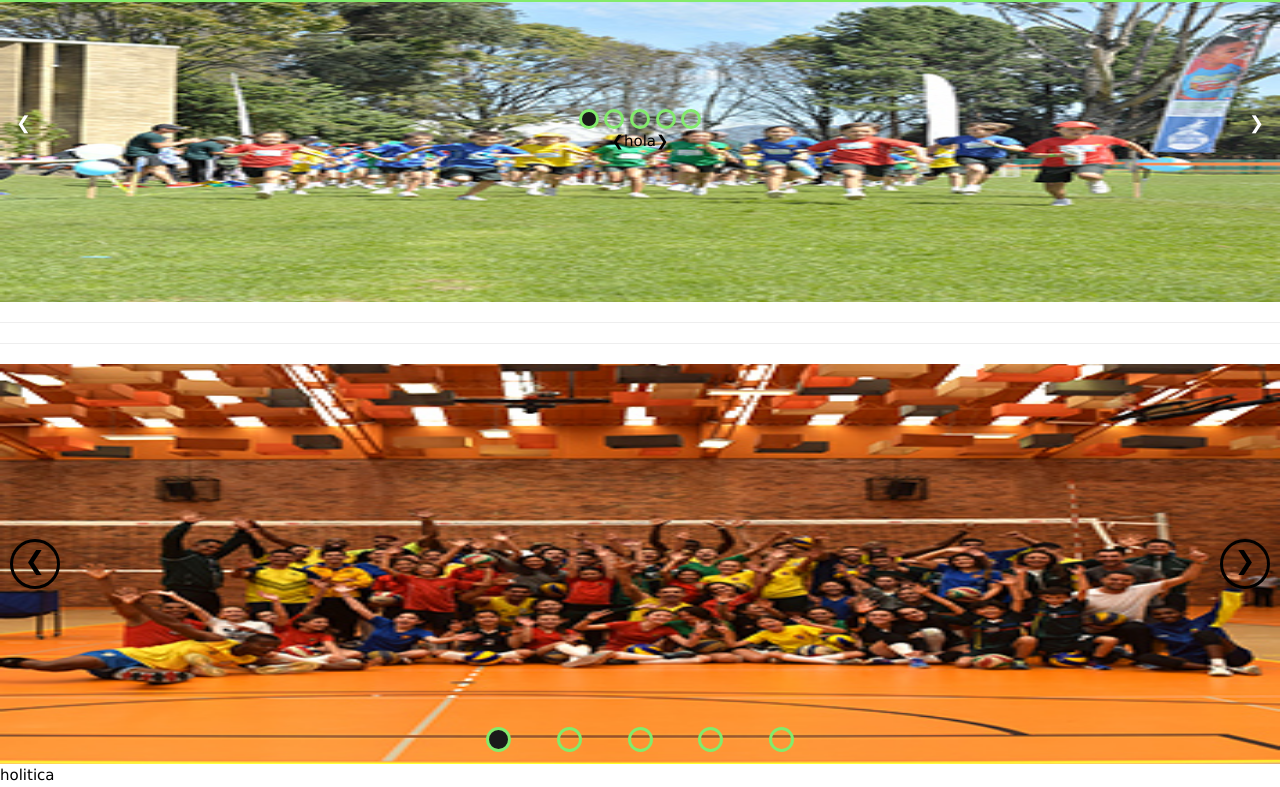
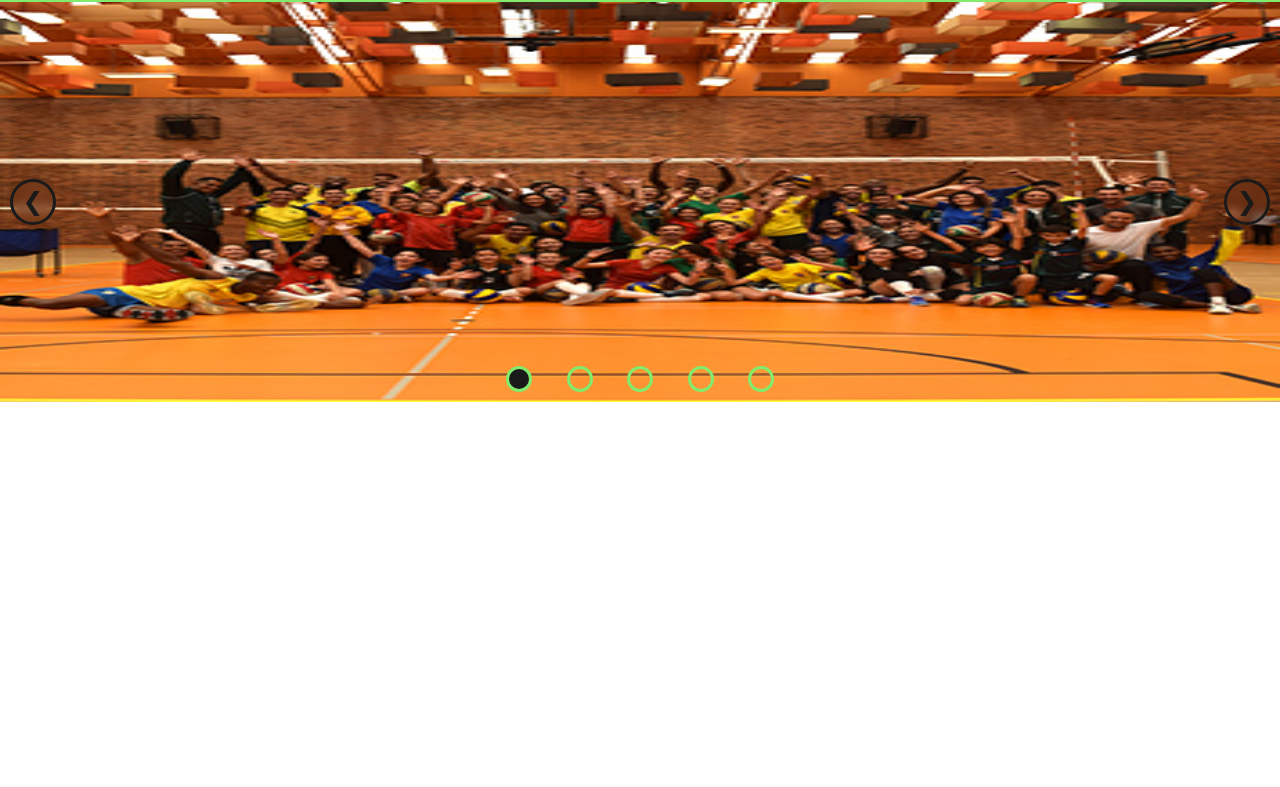
Before and after one commit to partofjohan/colegioacme, a plain HTML site: page index.html in a window 1280 px wide. Shown: the part 98-885 px from the top of the page. After the commit the page ends 800 px from the top, so only its background shows below. Drawn offline with nearby package versions, Linux system fonts and the light colour scheme.

Commit message:
El header y slider están listos, se prescinde la librería para implementar el slider

```diff
--- a/CSS/styles.css
+++ b/CSS/styles.css
@@ -40,15 +40,12 @@ header li>a{
 header ul>li:hover{
     display: flex;
     background-color: #37ad57;
-    /*font-size: 26px;*/
     height: 75%;
     align-items: center;
     border-radius: 5px;
 }
 header>ul{
     display: flex;
-    /*background-color: maroon;*/
-    /*height: 75%;*/
     align-items: center;
 }
 .w3-content{
@@ -61,39 +58,16 @@ div>img{
     height: 100%;
 }
 
-.w3-badge {
-    height:20px;width:20px;padding:0;
-    cursor: pointer;
-    /*color: #83eb6c;
-    background-color: #83eb6c;*/
-}
-.w3-black,.w3-hover-black:hover{
-    /*el color del relleno*/
-    /*color:#83eb6c!important;*/
-    background-color:#1a1a1a!important;
-}
-.w3-border{
-    /*se puede cambiar el borde del círculo*/
-    border:3px solid #83eb6c!important;
-    /*border-color: #83eb6c!important;*/
-}
-
-/*a los span que generan espacios toca ponerles cursor none*/
-
-.w3-display-bottommiddle{
-    bottom:50%;
-}
-
 .slider{
     width: 100%;
     height: 400px;
     background-color: #83eb6c;
-    position: relative;/*¿es necesario?*/
+    position: relative;
 }
 .slider>img{
     width: 100%;
     height: 100%;
-    vertical-align: middle;/*¿es necesario?*/
+    /*vertical-align: middle;*/
 }
 
 .arrow-slider{
@@ -105,55 +79,48 @@ div>img{
     font-size: 25px;
 }
 .arrow{
-    border: 3px solid #000;
-    height: 50px;
-    width: 50px;
+    border: 3px solid #1a1a1a;
+    height: 40px;
+    width: 40px;
+    line-height: 40px; /*alinea la fecha verticalmente*/
     text-align: center;
     border-radius: 50%;
     cursor: pointer;
+    color: #1a1a1a;
+    backdrop-filter: blur(5px);
+}
+.arrow:hover{
+    background-color: #83eb6c;
 }
 .left-arrow{
     float: left;
     margin-left: 10px;
+
 }
 .rigth-arrow{
     float: right;
     margin-right: 10px;
 }
-/*tal vez sea necesario padding con los caracteres*/
+
 .circle-slider{
     width: 100%;
     text-align: center;
     position: absolute;
     font-size: 18px;
     bottom: 0%;
-    /*margin-top: 16px;
-    margin-bottom: 16px;
-    padding: 0.01em 16px;*/
-}
-.circle-fill{
-    border:3px solid #83eb6c;
-    background-color: #1a1a1a;
-    height: 25px;
-    width: 25px;
-    border-radius: 50%;
-    /*font-size: 18px;*/
-    display: inline-block;
-    cursor: pointer;
-    margin-left: 20px;
-    margin-right: 20px;
-    margin-bottom: 5px;
 }
 .circle{
     border:3px solid #83eb6c;
     background-color: transparent;
-    height: 25px;
-    width: 25px;
+    height: 20px;
+    width: 20px;
     border-radius: 50%;
-    /*font-size: 18px;*/
     display: inline-block;
     cursor: pointer;
-    margin-left: 20px;
-    margin-right: 20px;
+    margin-left: 15px;
+    margin-right: 15px;
     margin-bottom: 5px;
 }
+.circle-fill{
+    background-color: #1a1a1a;
+}
--- a/index.html
+++ b/index.html
@@ -2,7 +2,7 @@
 <html lang="es">
     <head>
         <title>Colegio ACME</title>
-        <link rel="stylesheet" href="https://www.w3schools.com/w3css/4/w3.css">
+        <!--<link rel="stylesheet" href="https://www.w3schools.com/w3css/4/w3.css">-->
         <link rel="stylesheet" type="text/css" href="CSS/styles.css">
         <link href='https://fonts.googleapis.com/css?family=Source+Sans+Pro' rel='stylesheet' type='text/css'>
 
@@ -25,40 +25,6 @@
                 <a>Ingresar</a>
             </nav>
         </header>
-
-        <div class="w3-content w3-display-container">
-
-            <img class="mySlides" src="images/IMG1.jpg">
-
-            <!--<div>
-                <img src="images/IMG2.jpg" alt="">
-            </div>
-            <div>
-                <img src="images/IMG3.jpg" alt="">
-            </div>-->
-            <div class="w3-center w3-display-bottommiddle">
-                <div class="w3-left w3-hover-text-khaki">&#10094;</div>
-                hola
-                <div class="w3-right w3-hover-text-khaki">&#10095;</div>
-            </div>
-
-            <div class="w3-center w3-container w3-section w3-large w3-text-white w3-display-bottommiddle" style="width:100%;/*background-color: maroon;*/" >
-                <div class="w3-left w3-hover-text-khaki">&#10094;</div>
-                <div class="w3-right w3-hover-text-khaki">&#10095;</div>
-                <span class="w3-badge demo w3-border w3-transparent w3-hover-black w3-black"></span>
-                <span></span>
-                <span class="w3-badge demo w3-border w3-transparent w3-hover-black"></span>
-                <span></span>
-                <span class="w3-badge demo w3-border w3-transparent w3-hover-black"></span>
-                <span></span>
-                <span class="w3-badge demo w3-border w3-transparent w3-hover-black"></span>
-                <span></span>
-                <span class="w3-badge demo w3-border w3-transparent w3-hover-black"></span>
-            </div>
-        </div>
-
-        <hr>
-        <hr>
         <section class="slider">
             <img src="images/IMG2.jpg">
             <div class="arrow-slider">
@@ -66,14 +32,13 @@
                 <div class="arrow rigth-arrow">&#10095;</div>
             </div>
             <div class="circle-slider">
-                <span class="circle-fill"></span>
+                <span class="circle circle-fill"></span>
                 <span class="circle"></span>
                 <span class="circle"></span>
                 <span class="circle"></span>
                 <span class="circle"></span>
             </div>
         </section>
-        <div>holitica</div>
 
     </body>
 </html>
```
